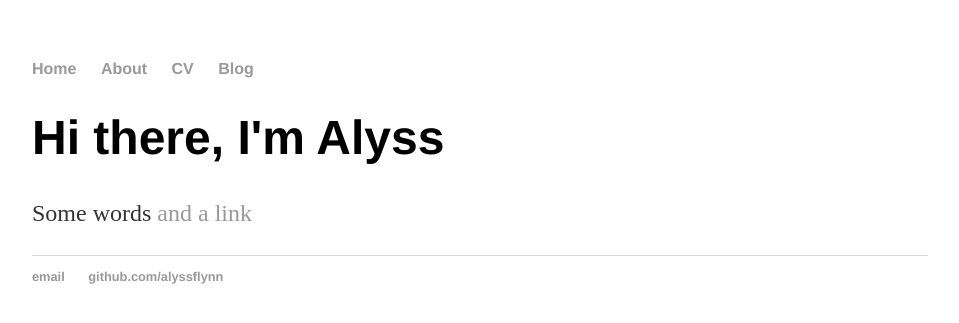
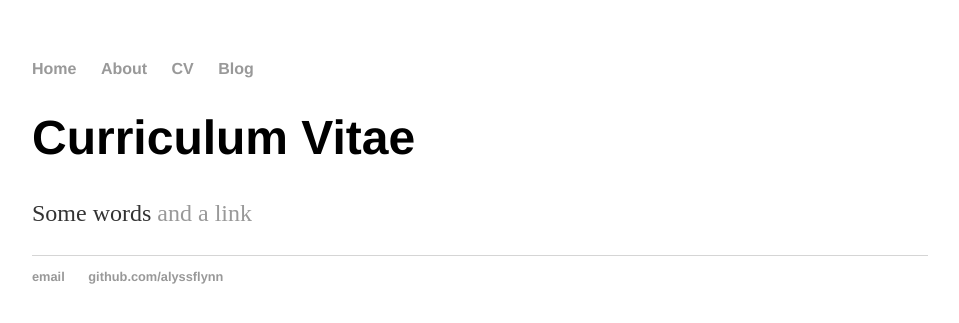
Before and after one commit to alyssflynn/alyssflynn.github.io, a Jekyll site: the page built from cv/index.html, in a window 1280 px wide. Shown: the top 323 px of the page, without its empty margins (160-1119 px from the left). Built offline with Jekyll 4.4.1, drawn with Linux system fonts in a browser that asks for light colours.

Commit message:
Update index.html

```diff
--- a/cv/index.html
+++ b/cv/index.html
@@ -3,6 +3,6 @@ layout: default
 title: CV
 ---
 <div class="blurb">
-	<h1>Hi there, I'm Alyss</h1>
+	<h1>Curriculum Vitae</h1>
 	<p>Some words <a href="/home">and a link</a></p>
 </div><!-- /.blurb -->
```
